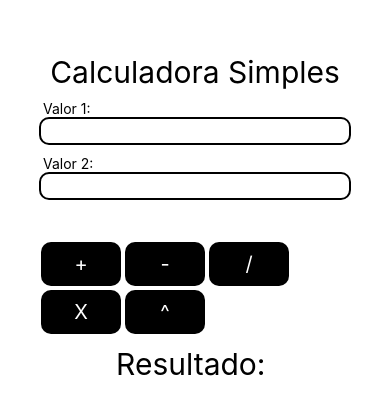
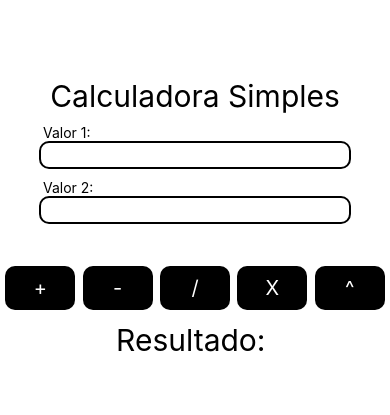
Before and after one commit to wallaceCoelho/project01_Etec, a React Native app: screen / in a window 390 px wide. Shown: the part 209-624 px from the top of the page. Built offline with nearby package versions, Linux system fonts and the light colour scheme.

Commit message:
Atualização de estilo

```diff
--- a/App.js
+++ b/App.js
@@ -111,12 +111,13 @@ export default function App() {//Permite que essa função seja exposta para tod
 //Estilização:
 const styles = StyleSheet.create({
 	container: {
-		overflow: 'hidden',
+		display: 'flex',
 		flex: 1,
 		justifyContent: 'center',
-		alignItens: 'center',
+		alignItens: 'center'
   	},
 	bloco: {
+		display: 'flex',
 		marginTop: 10,
 		width: '80%',
 		marginLeft:'10%',
@@ -126,10 +127,9 @@ const styles = StyleSheet.create({
 		position: 'relative',
 		display: 'flex',
 		flexDirection: 'row',
-		flexWrap: 'wrap',
+		justifyContent: 'space-evenly',
 		marginTop: 40,
-		width: '80%',
-		marginLeft: '10%'
+		width: '100%'
 	},
 
 	titulo: {
@@ -144,7 +144,7 @@ const styles = StyleSheet.create({
 	botao: {
 		backgroundColor: '#000',
 		padding: 10,
-		width: 80,
+		width: '18%',
 		margin: 2,
 		borderRadius: 10
 	},
```
